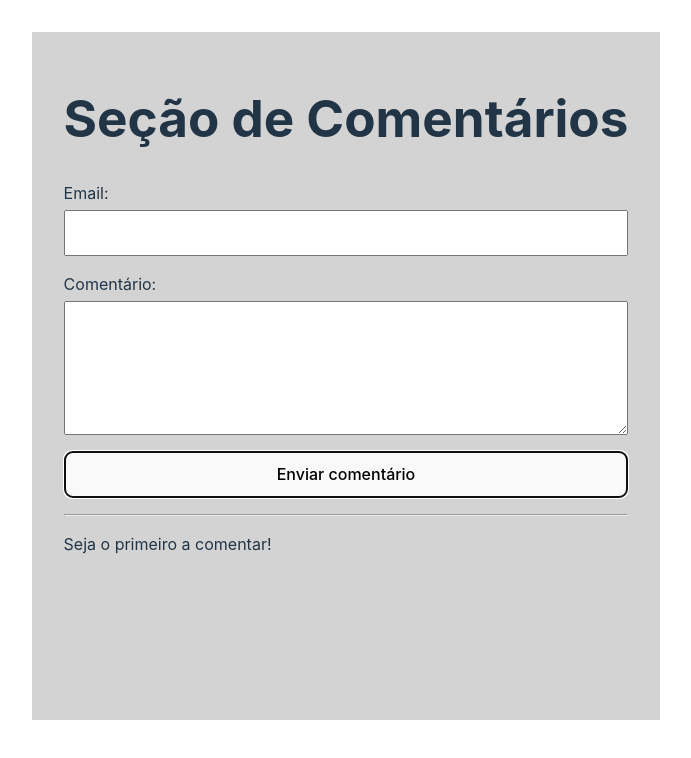
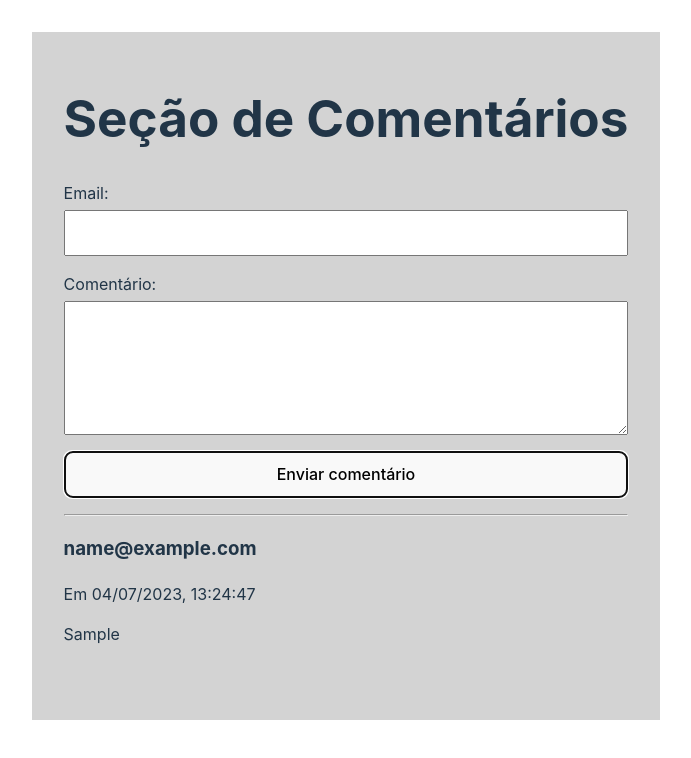
Before and after one commit to felipe0848/feed-de-comentarios, a React (Vite) app: page / in a window 1280 px wide. Both pictures are taken after typing "name@example.com", "Sample" into the empty fields and a click on the button "Enviar comentário". Shown: the top 758 px of the page, without its empty margins (294-985 px from the left). Built offline with nearby package versions, Linux system fonts and the light colour scheme.

Commit message:
Include addComment and div-comments

```diff
--- a/src/App.jsx
+++ b/src/App.jsx
@@ -2,14 +2,27 @@ import { useState } from 'react'
 import './App.css'
 
 function App() {
+  const [ comments, setComments ] = useState(()=>[])
   const [ userEmail, setUserEmail ] = useState('')
   const [ userComment, setUserComment ] = useState('')
 
+  const addComment = ({userEmail, userComment})=>{
+    const id = Math.floor(Math.random()*1000000)
+    const creatAt = `Em ${new Date().toLocaleDateString('pt-BR')}, ${new Date().toLocaleTimeString('pt-BR')}`
+    const newComment = {id, userEmail, userComment, creatAt}
 
+    setComments((comments)=>{
+      const commentsArray = [...comments, newComment]
+      return commentsArray
+    })
+
+    console.log(comments)
+  }
 
   const handleSubmit = (ev)=>{
     ev.preventDefault()
-    console.log({userEmail,userComment})
+    addComment({userEmail, userComment})
+    // console.log({userEmail, userComment})
     setUserEmail('')
     setUserComment('')
   }
@@ -36,7 +49,14 @@ function App() {
       <hr />
 
       <div>
-        <p>Seja o primeiro a comentar!</p>
+        {comments.map((comment)=>(
+           <div key={comment.id}>
+            <h3>{comment.userEmail}</h3>
+            <p>{comment.creatAt}</p>
+            <p>{comment.userComment}</p>
+
+          </div>
+        ))}
       </div>
     </div>
   )
```
